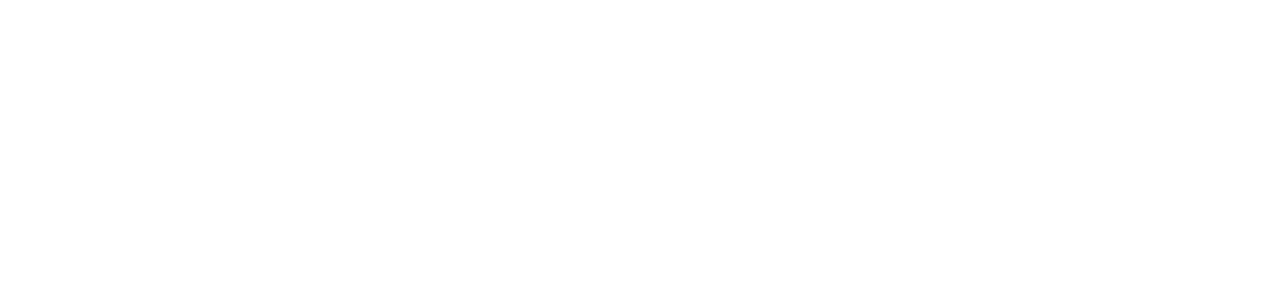
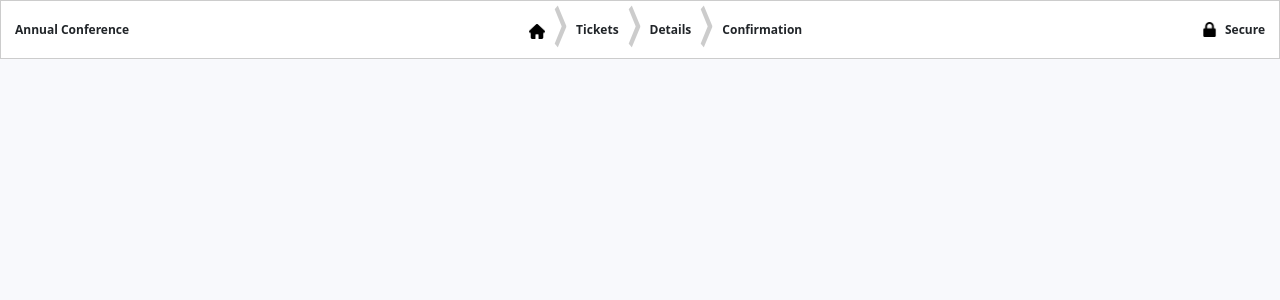
Before and after one commit to BriceWidger/event-planner, a React (Create React App) app: page /details in a window 1280 px wide. Shown: the top 300 px of the page. Built offline with nearby package versions, Linux system fonts and the light colour scheme.

Commit message:
modified:   src/components/DetailsPage.jsx

```diff
--- a/src/components/DetailsPage.jsx
+++ b/src/components/DetailsPage.jsx
@@ -1,5 +1,17 @@
 import React from "react";
+import CheckoutHeader from "./CheckoutHeader";
 
-const DetailsPage = () => {};
+const DetailsPage = () => {
+  return (
+    <div
+      style={{
+        backgroundColor: "#f8f9fc",
+        height: "100vh",
+      }}
+    >
+      <CheckoutHeader />
+    </div>
+  );
+};
 
 export default DetailsPage;
```
